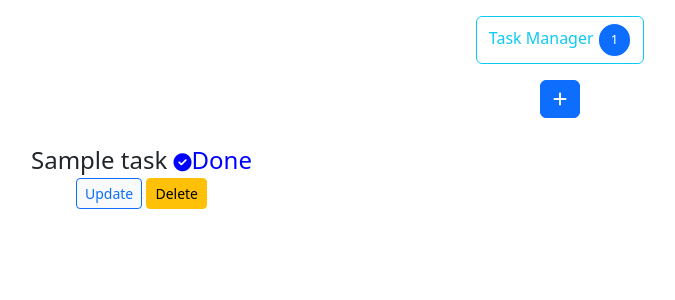
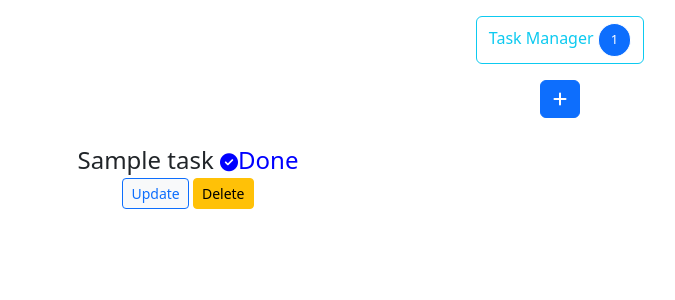
Before and after one commit to MalombaKevin/To-Do-App, a Django app: page / in a window 1280 px wide. Shown: the top 300 px of the page, without its empty margins (80-755 px from the left). Run offline with Django 4.2, Linux system fonts and the light colour scheme; tables that the repository leaves empty hold one stand-in row (values such as "Sample post"); some libraries are stand-ins or nearby versions.

Commit message:
style:add bootstrap column

```diff
--- a/ToDoApp/templates/index.html
+++ b/ToDoApp/templates/index.html
@@ -67,7 +67,7 @@
         <div class="container">
             <div class="row">
                 {% for task in tasks%}
-                <div class="col-md-3" align="center">
+                <div class="col-md-4" align="center">
                     {% if task.complete == True %}
 
                     <span style="font-size:x-large">{{task.title}} <span style="color:blue"><i class="fa-sharp fa-solid fa-circle-check"
```
